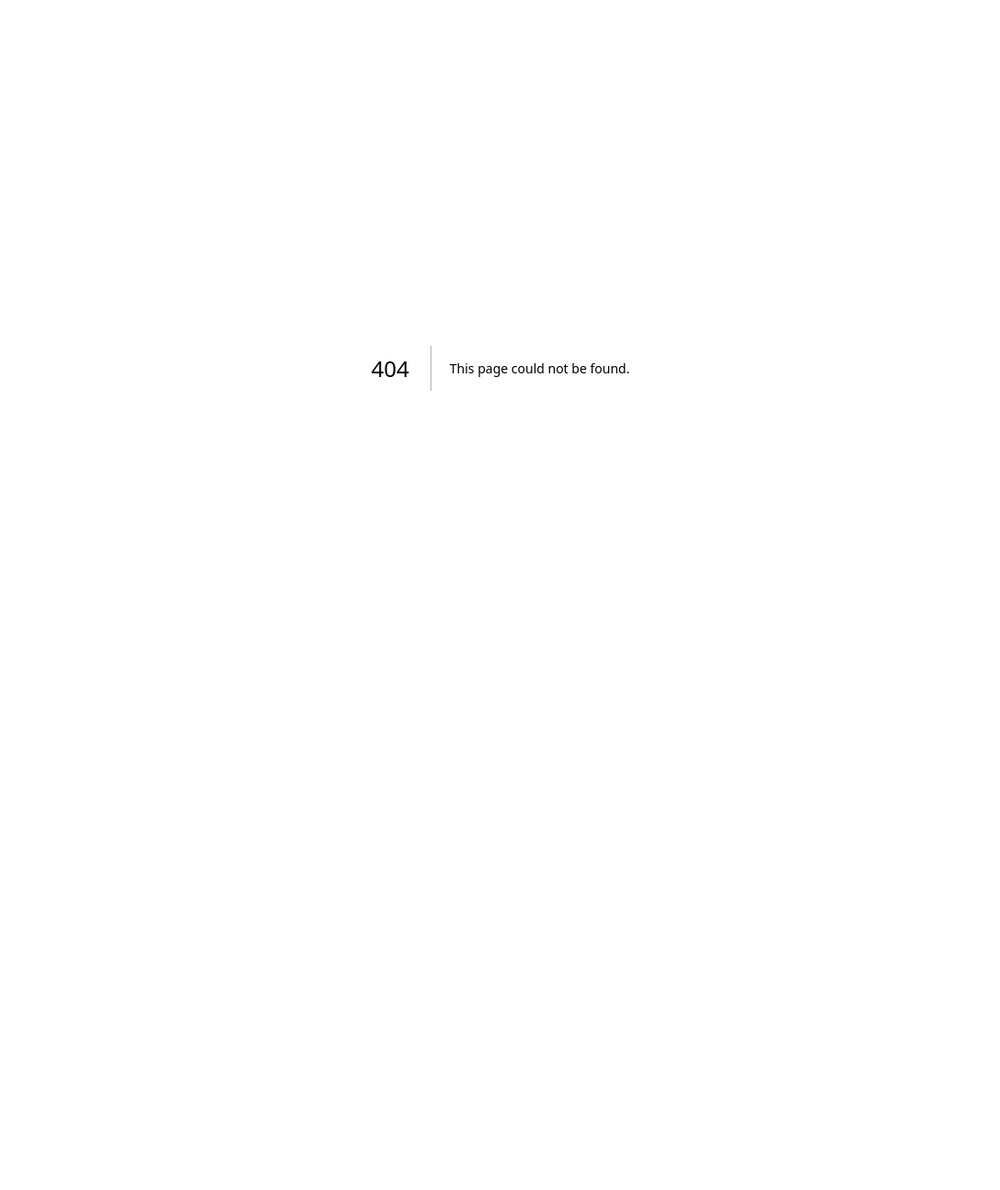
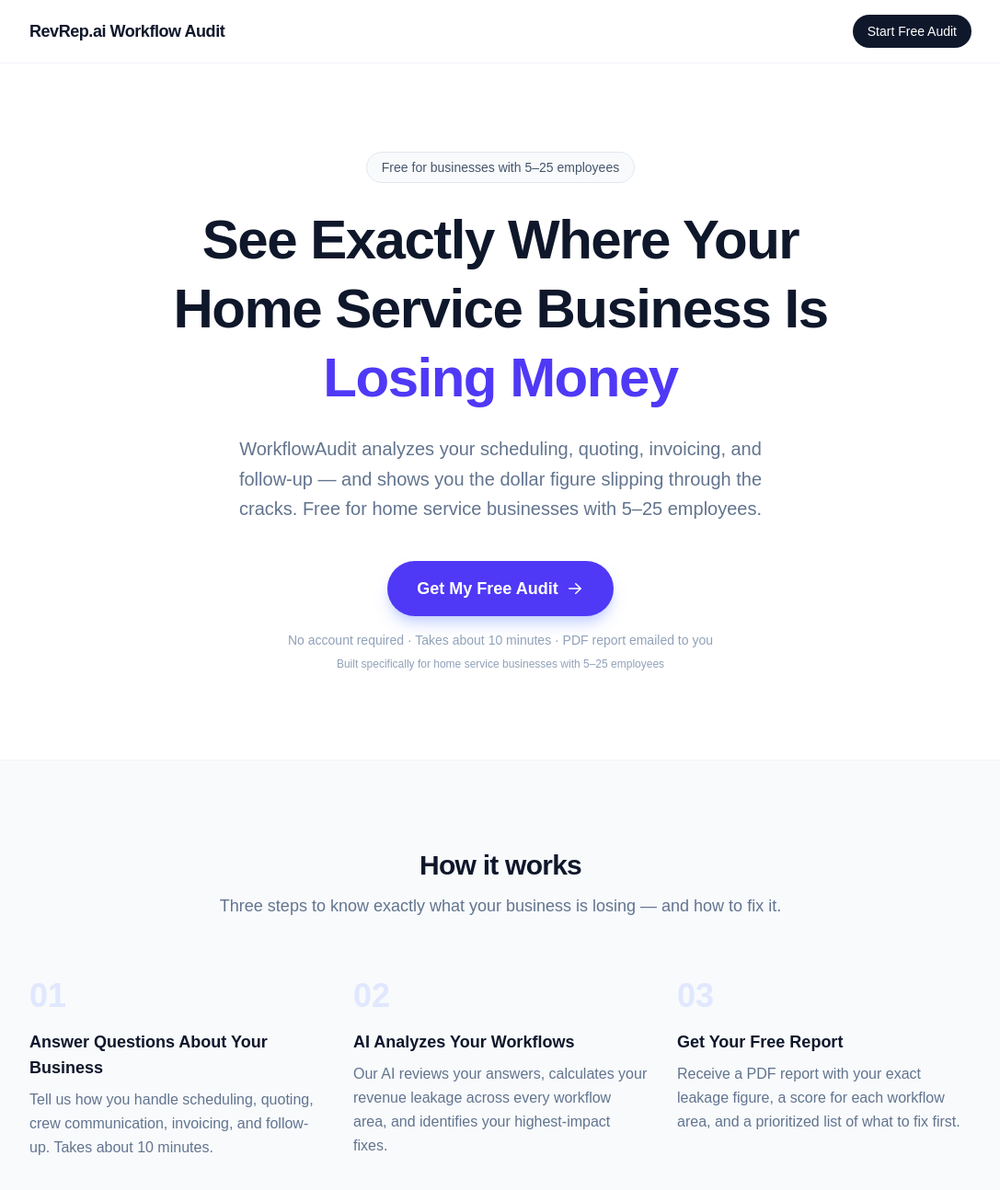
Before and after one commit to theopaley/workflow-audit-app, a Next.js app: page /home-services in a window 1280 px wide. Before the commit this address had no page. Shown: the top 1294 px of the page at 92% size, without its empty margins (96-1183 px from the left). Before the commit the page ends 800 px from the top, so only its background shows below. Built offline with nearby package versions, Linux system fonts and the light colour scheme.

Commit message:
Add /home-services landing page

```diff
--- /dev/null
+++ b/src/app/home-services/page.tsx
@@ -0,0 +1,204 @@
+import Link from "next/link";
+
+const steps = [
+  {
+    number: "01",
+    title: "Answer Questions About Your Business",
+    description:
+      "Tell us how you handle scheduling, quoting, crew communication, invoicing, and follow-up. Takes about 10 minutes.",
+  },
+  {
+    number: "02",
+    title: "AI Analyzes Your Workflows",
+    description:
+      "Our AI reviews your answers, calculates your revenue leakage across every workflow area, and identifies your highest-impact fixes.",
+  },
+  {
+    number: "03",
+    title: "Get Your Free Report",
+    description:
+      "Receive a PDF report with your exact leakage figure, a score for each workflow area, and a prioritized list of what to fix first.",
+  },
+];
+
+const areas = [
+  "Lead Capture & Response Time",
+  "Estimate & Quoting",
+  "Job Scheduling & Dispatch",
+  "Technician / Crew Communication",
+  "Customer Onboarding & Prep",
+  "Job Completion & Sign-off",
+  "Invoicing & Payment Collection",
+  "Customer Communication & Updates",
+  "Reviews & Reputation",
+  "Re-engagement & Maintenance Reminders",
+  "Referral Management",
+  "Business Visibility & Reporting",
+];
+
+export default function HomeServicesLanding() {
+  return (
+    <div className="min-h-screen bg-white text-slate-900">
+      {/* Nav */}
+      <header className="border-b border-slate-100 px-6 py-4">
+        <div className="mx-auto flex max-w-5xl items-center justify-between">
+          <span className="text-lg font-semibold tracking-tight">
+            RevRep.ai Workflow Audit
+          </span>
+          <Link
+            href="/audit/home-services"
+            className="rounded-full bg-slate-900 px-4 py-2 text-sm font-medium text-white transition-colors hover:bg-slate-700"
+          >
+            Start Free Audit
+          </Link>
+        </div>
+      </header>
+
+      {/* Hero */}
+      <section className="px-6 py-24 text-center">
+        <div className="mx-auto max-w-3xl">
+          <div className="mb-6 inline-flex items-center rounded-full border border-slate-200 bg-slate-50 px-4 py-1.5 text-sm font-medium text-slate-600">
+            Free for businesses with 5–25 employees
+          </div>
+          <h1 className="mb-6 text-5xl font-bold leading-tight tracking-tight text-slate-900 sm:text-6xl">
+            See Exactly Where Your Home Service Business Is{" "}
+            <span className="text-indigo-600">Losing Money</span>
+          </h1>
+          <p className="mx-auto mb-10 max-w-xl text-xl leading-relaxed text-slate-500">
+            WorkflowAudit analyzes your scheduling, quoting, invoicing, and
+            follow-up — and shows you the dollar figure slipping through the
+            cracks. Free for home service businesses with 5–25 employees.
+          </p>
+          <Link
+            href="/audit/home-services"
+            className="inline-flex items-center gap-2 rounded-full bg-indigo-600 px-8 py-4 text-lg font-semibold text-white shadow-lg shadow-indigo-200 transition-all hover:bg-indigo-500 hover:shadow-indigo-300 active:scale-95"
+          >
+            Get My Free Audit
+            <svg
+              xmlns="http://www.w3.org/2000/svg"
+              viewBox="0 0 20 20"
+              fill="currentColor"
+              className="h-5 w-5"
+            >
+              <path
+                fillRule="evenodd"
+                d="M3 10a.75.75 0 0 1 .75-.75h10.638L10.23 5.29a.75.75 0 1 1 1.04-1.08l5.5 5.25a.75.75 0 0 1 0 1.08l-5.5 5.25a.75.75 0 1 1-1.04-1.08l4.158-3.96H3.75A.75.75 0 0 1 3 10Z"
+                clipRule="evenodd"
+              />
+            </svg>
+          </Link>
+          <p className="mt-4 text-sm text-slate-400">
+            No account required · Takes about 10 minutes · PDF report emailed to you
+          </p>
+          <p className="mt-2 text-xs text-slate-400">
+            Built specifically for home service businesses with 5–25 employees
+          </p>
+        </div>
+      </section>
+
+      {/* How it works */}
+      <section className="border-t border-slate-100 bg-slate-50 px-6 py-24">
+        <div className="mx-auto max-w-5xl">
+          <div className="mb-16 text-center">
+            <h2 className="mb-3 text-3xl font-bold tracking-tight text-slate-900">
+              How it works
+            </h2>
+            <p className="text-lg text-slate-500">
+              Three steps to know exactly what your business is losing — and how to fix it.
+            </p>
+          </div>
+          <div className="grid gap-8 sm:grid-cols-3">
+            {steps.map((step) => (
+              <div key={step.number} className="relative">
+                <div className="mb-4 text-4xl font-bold text-indigo-100">
+                  {step.number}
+                </div>
+                <h3 className="mb-2 text-lg font-semibold text-slate-900">
+                  {step.title}
+                </h3>
+                <p className="text-base leading-relaxed text-slate-500">
+                  {step.description}
+                </p>
+              </div>
+            ))}
+          </div>
+        </div>
+      </section>
+
+      {/* Stat callout */}
+      <section className="border-t border-slate-100 px-6 py-16">
+        <div className="mx-auto max-w-3xl text-center">
+          <p className="text-2xl font-semibold leading-snug text-slate-900 sm:text-3xl">
+            &ldquo;Home service businesses lose an average of{" "}
+            <span className="text-indigo-600">23% of potential revenue</span> to
+            scheduling gaps, slow follow-up, and missed invoices.&rdquo;
+          </p>
+        </div>
+      </section>
+
+      {/* Coverage */}
+      <section className="border-t border-slate-100 px-6 py-24">
+        <div className="mx-auto max-w-5xl">
+          <div className="mb-12 text-center">
+            <h2 className="mb-3 text-3xl font-bold tracking-tight text-slate-900">
+              Every part of your operation, covered
+            </h2>
+            <p className="text-lg text-slate-500">
+              The audit spans 12 workflow areas specific to home service businesses — so nothing gets missed.
+            </p>
+          </div>
+          <div className="grid grid-cols-2 gap-3 sm:grid-cols-3 lg:grid-cols-4">
+            {areas.map((area) => (
+              <div
+                key={area}
+                className="flex items-center gap-2.5 rounded-xl border border-slate-100 bg-white px-4 py-3 text-sm font-medium text-slate-700 shadow-sm"
+              >
+                <span className="h-2 w-2 shrink-0 rounded-full bg-indigo-400" />
+                {area}
+              </div>
+            ))}
+          </div>
+        </div>
+      </section>
+
+      {/* CTA Banner */}
+      <section className="border-t border-slate-100 bg-indigo-600 px-6 py-20">
+        <div className="mx-auto max-w-2xl text-center">
+          <h2 className="mb-4 text-3xl font-bold tracking-tight text-white">
+            Ready to see what your business is losing?
+          </h2>
+          <p className="mb-8 text-lg text-indigo-200">
+            Get your free, personalized workflow audit in under 10 minutes. No
+            consultants. No sales calls. Just clear answers.
+          </p>
+          <Link
+            href="/audit/home-services"
+            className="inline-flex items-center gap-2 rounded-full bg-white px-8 py-4 text-lg font-semibold text-indigo-600 shadow-lg transition-all hover:bg-indigo-50 active:scale-95"
+          >
+            Get My Free Audit
+            <svg
+              xmlns="http://www.w3.org/2000/svg"
+              viewBox="0 0 20 20"
+              fill="currentColor"
+              className="h-5 w-5"
+            >
+              <path
+                fillRule="evenodd"
+                d="M3 10a.75.75 0 0 1 .75-.75h10.638L10.23 5.29a.75.75 0 1 1 1.04-1.08l5.5 5.25a.75.75 0 0 1 0 1.08l-5.5 5.25a.75.75 0 1 1-1.04-1.08l4.158-3.96H3.75A.75.75 0 0 1 3 10Z"
+                clipRule="evenodd"
+              />
+            </svg>
+          </Link>
+        </div>
+      </section>
+
+      {/* Footer */}
+      <footer className="border-t border-slate-100 px-6 py-8">
+        <div className="mx-auto flex max-w-5xl items-center justify-between text-sm text-slate-400">
+          <span>WorkflowAudit</span>
+          <span>Free for small businesses · No account required</span>
+        </div>
+      </footer>
+    </div>
+  );
+}
```
